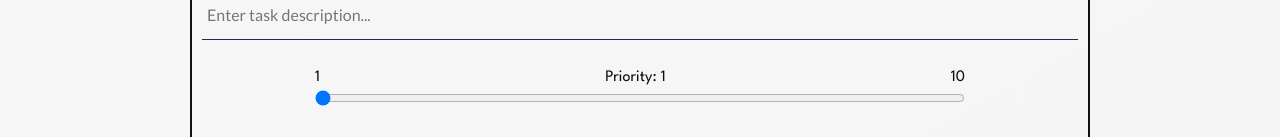
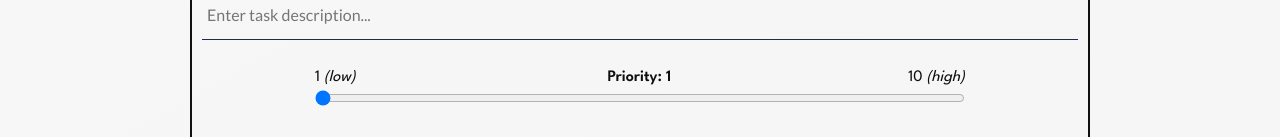
Before and after one commit to CallumB04/react-todolist, a React (Create React App) app: page /todolist in a window 1280 px wide. Both pictures are taken after a click on the button "Add new Task". Shown: the part 268-405 px from the top of the page. Built offline with nearby package versions, Linux system fonts and the light colour scheme.

Commit message:
feat: improve styling on priority slider

```diff
--- a/src/pages/Todolist/components/AddTaskForm.js
+++ b/src/pages/Todolist/components/AddTaskForm.js
@@ -48,7 +48,17 @@ function AddTaskForm({ onSubmit, cancelAddingTask }) {
                     max="10"
                     value={priorityInput}
                     onChange={ (event) => setPriorityInput(event.target.value) }
-                /> <span className="priority-label"><span>1</span><span>Priority: {priorityInput}</span><span>10</span></span>
+                />
+                <span className="priority-label">
+                    <span >1 <i>(low)</i></span>
+                    <span style={
+                        {
+                            fontWeight: "600",
+                            paddingLeft: "calc(12px + 0.2vw)"
+                        }
+                    }> Priority: {priorityInput}</span>
+                    <span>10 <i>(high)</i></span>
+                </span>
             </label>
 
             <div className="form-buttons">
--- a/src/pages/Todolist/components/EditTaskForm.js
+++ b/src/pages/Todolist/components/EditTaskForm.js
@@ -42,14 +42,24 @@ function EditTaskForm(props) {
                 required
             />
 
-<label className="priority-range">
+            <label className="priority-range">
                 <input
                     type="range"
                     min="1"
                     max="10"
                     value={newPriorityInput}
                     onChange={ (event) => setNewPriority(event.target.value) }
-                /> <span className="priority-label"><span>1</span><span>Priority: {newPriorityInput}</span><span>10</span></span>
+                />
+                <span className="priority-label">
+                    <span >1 <i>(low)</i></span>
+                    <span style={
+                        {
+                            fontWeight: "600",
+                            paddingLeft: "calc(12px + 0.2vw)"
+                        }
+                    }> Priority: {newPriorityInput}</span>
+                    <span>10 <i>(high)</i></span>
+                </span>
             </label>
 
             <div className="form-buttons">
```
